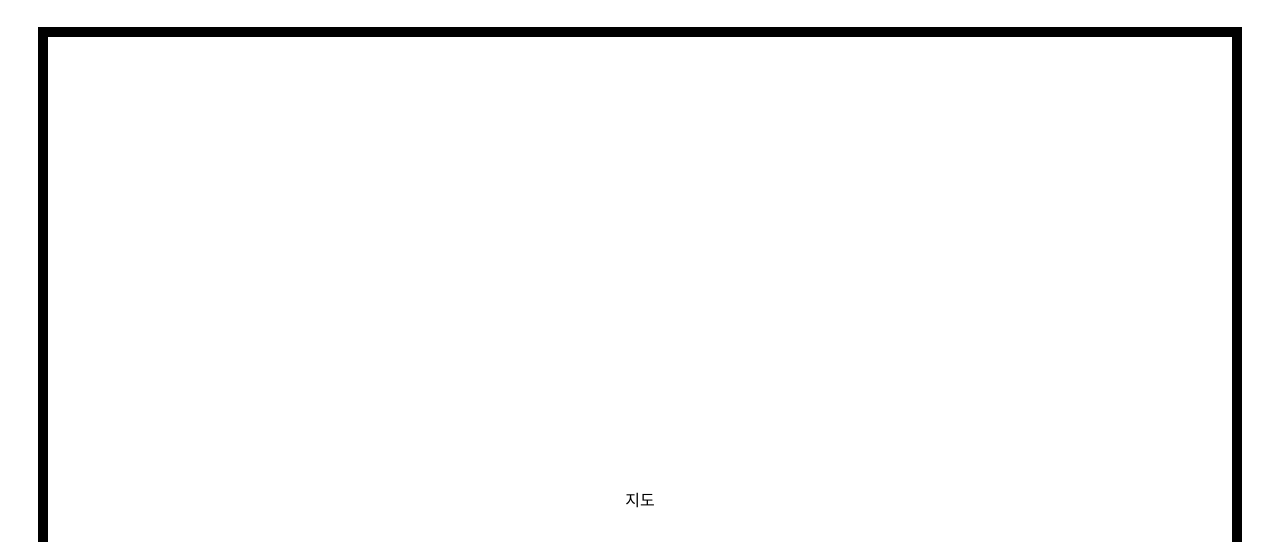
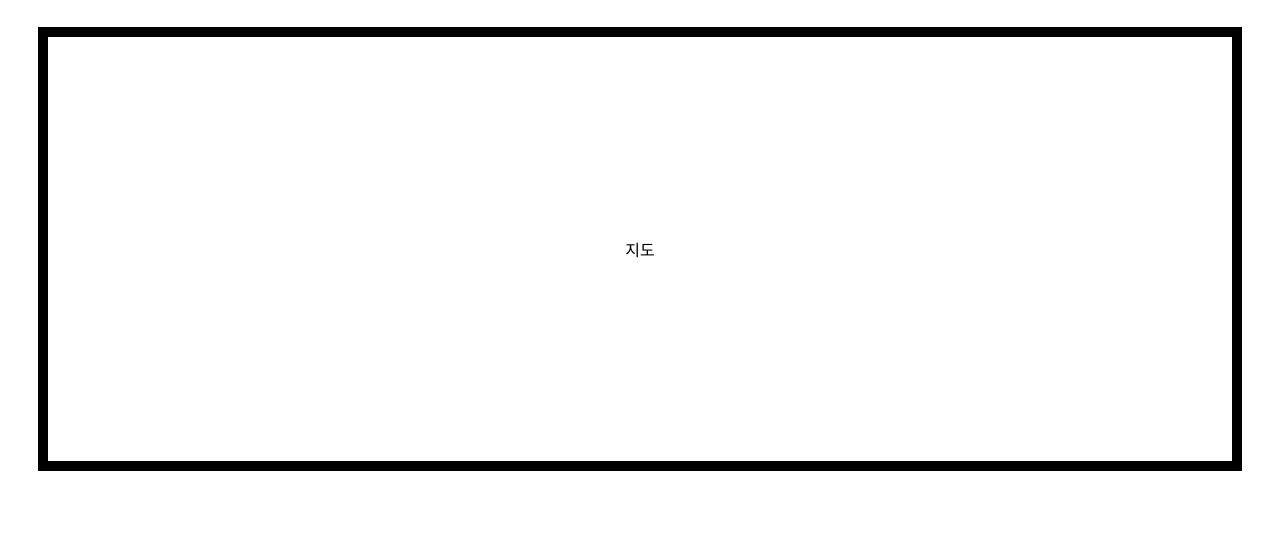
Before and after one commit to git-joon/a, a plain HTML site: page index.html in a window 1280 px wide. Shown: the part 410-952 px from the top of the page. After the commit the page ends 911 px from the top, so only its background shows below. Drawn offline with Linux system fonts and the light colour scheme.

Commit message:
Add files via upload

```diff
--- a/index.html
+++ b/index.html
@@ -18,9 +18,11 @@
             }
             div{
                 border: 10px solid black;
-                padding: 450px;
+                padding: 200px;
                 margin: 30px;
                 text-align: center;
+
+
 
 
             }
```
